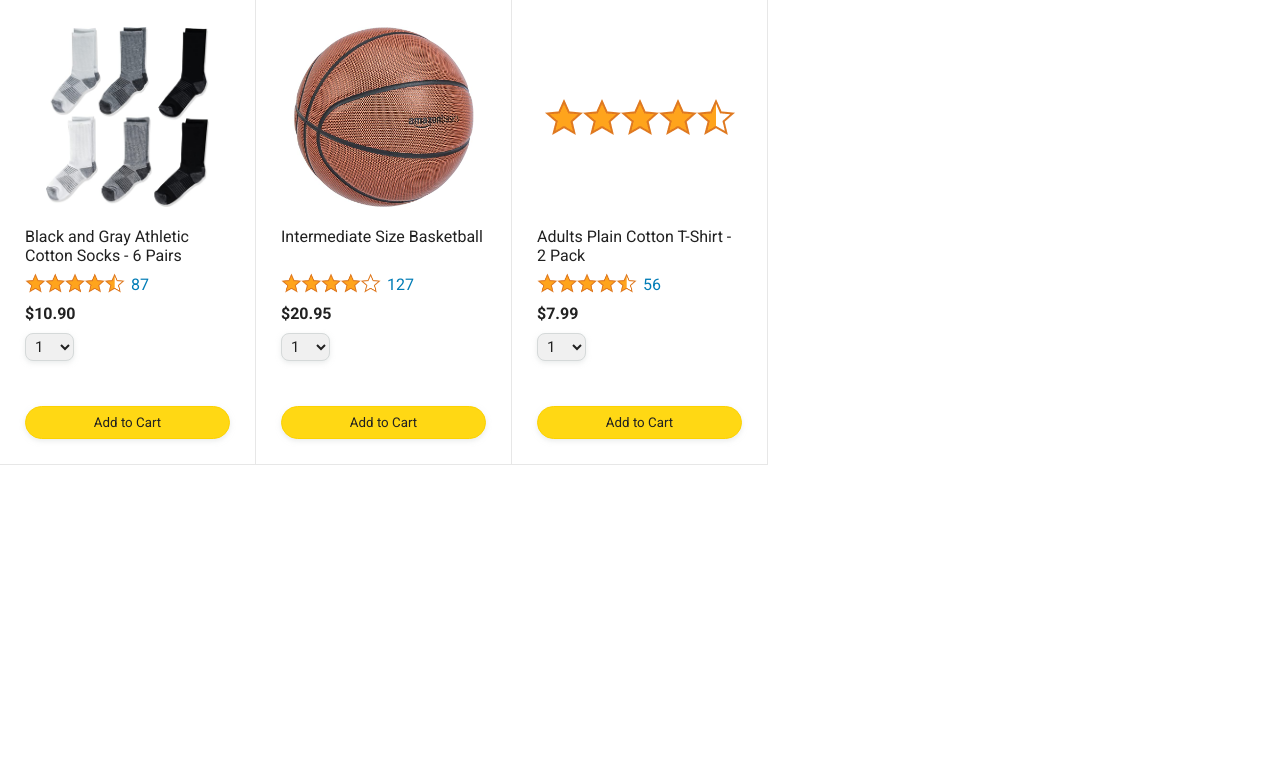
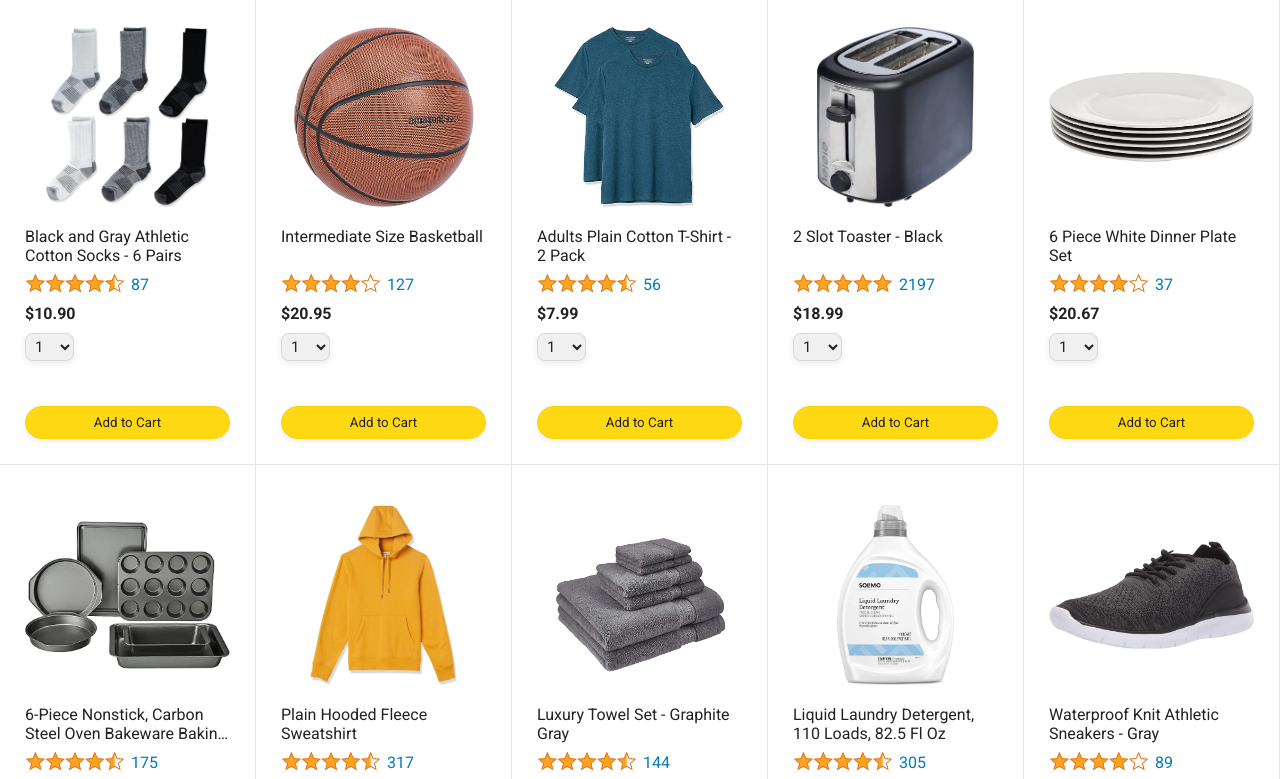
Before and after one commit to matej46/amazon-javascript, a plain HTML site: page amazon.html in a window 1280 px wide. Shown: the part 73-852 px from the top of the page. Before the commit the page ends 800 px from the top, so only its background shows below. Drawn offline with Linux system fonts and the light colour scheme.

Commit message:
Use products.js file

```diff
--- a/amazon.html
+++ b/amazon.html
@@ -57,7 +57,7 @@
       </div>
     </div>
 
-
+    <script src="data/products.js"></script>
     <script src="scripts/amazon.js"></script>
   </body>
 </html>
--- a/scripts/amazon.js
+++ b/scripts/amazon.js
@@ -1,33 +1,3 @@
-const products = [
-  {
-    image: 'images/products/athletic-cotton-socks-6-pairs.jpg',
-    name:  'Black and Gray Athletic Cotton Socks - 6 Pairs',
-    rating: {
-      stars:4.5,
-      count:87
-    },
-    priceCents: 1090
-  },
-  {
-    image: 'images/products/intermediate-composite-basketball.jpg',
-    name:  'Intermediate Size Basketball',
-    rating: {
-      stars:4,
-      count:127
-    },
-    priceCents: 2095
-  },
-  {
-    image: 'images/ratings/rating-45.png',
-    name:  'Adults Plain Cotton T-Shirt - 2 Pack',
-    rating: {
-      stars:4.5,
-      count:56
-    },
-    priceCents: 799
-  },
-];
-
 let productsHtml = ''
 
 products.forEach((product) => {
```
